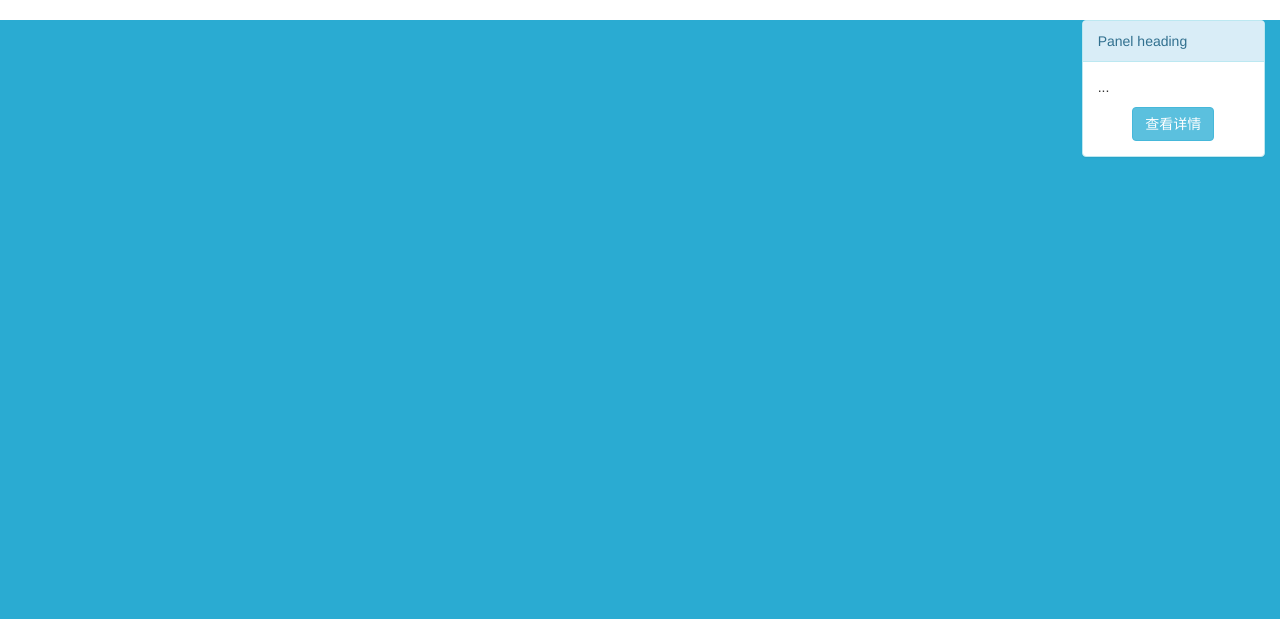
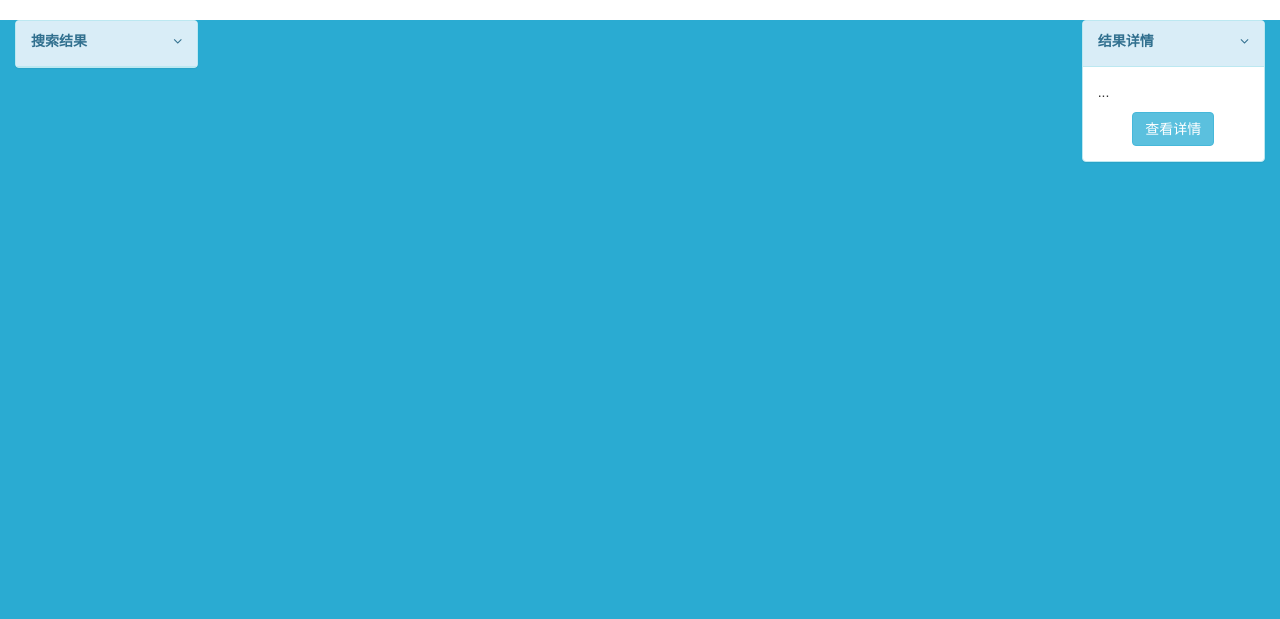
Before and after one commit to kingwcx/graph, a Django app: page /index/result/ in a window 1280 px wide. Shown: the part 52-671 px from the top of the page. Run offline with Django 3.2, Linux system fonts and the light colour scheme; parts of the project's set-up code (start-up, migrations or seed data) failed here and were passed over; some libraries are stand-ins or nearby versions.

Commit message:
3.23 mid

```diff
--- a/templates/result.html
+++ b/templates/result.html
@@ -1,9 +1,23 @@
 {% extends 'index_nav.html' %}
 
 {% block content %}
-    <div class="row">
+    <div class="row visible-sm visible-xs">
+        <div  class="col-sm-4 col-xs-12 pull-left" style="left:0;position: absolute; Z-INDEX:2;">
+            <span><i class="fa fa-list"></i></span>
+        </div>
+    </div>
+    <div class="row visible-sm visible-xs">
+        <div class="col-sm-4 col-xs-12 pull-right" style="right:0;position: absolute; Z-INDEX:2;">
+            <span><i class="fa fa-list"></i></span>
+        </div>
+    </div>
+    <div class="row visible-md visible-lg">
         <div class="col-lg-2 col-md-3 col-sm-4 col-xs-12 pull-right" style="left:0;position: absolute; Z-INDEX:2;">
-            <ul class="list-group">
+            <div id="result-panel" class="panel panel-info  visible-md visible-lg">
+                <div id="result-panel-head" class="panel-heading">
+                    <label>搜索结果</label> <span class="pull-right"><i id="result-panel-span" class="fa fa-angle-down"></i></span>
+                </div>
+                <ul id="result-panel-body" class="list-group">
                 {% for key,value in data.items %}
                     <li id="{{ key }}" class="list-group-item">
                         <span class="label label-info">{{ forloop.counter }}</span> {{ value }}
@@ -12,10 +26,13 @@
                  </ul>
             </div>
         </div>
-    <div class="row">
-        <div class="col-lg-2 col-md-3 col-sm-4 col-xs-12 pull-right" style="right:0;position: absolute; Z-INDEX:2;">
+    </div>
+    <div class="row visible-md visible-lg">
+        <div class="col-lg-2 col-md-3 col-sm-4 col-xs-12 pull-right  visible-md visible-lg" style="right:0;position: absolute; Z-INDEX:2;">
             <div id="panel" class="panel panel-info">
-                <div id="panel-head" class="panel-heading">Panel heading</div>
+                <div id="panel-head" class="panel-heading">
+                    <label>结果详情</label><span  class="pull-right"><i id="panel-span" class="fa fa-angle-down"></i></span>
+                </div>
                 <div id="panel-body" class="panel-body">
                     <p>...</p>
                     <form action="{% url 'front:object_detail' %}" method="post">
@@ -87,7 +104,7 @@
         ];
         function edit_panel(current_data)
         {
-            $("#panel-head").text(current_data.property.name);
+            $("#panel-head label:first").text(current_data.property.name);
             var txt1=$("<p></p>").text(current_data.property.description);  // 使用 jQuery 创建文本
             $("#panel-body p:first").remove();
             $("#panel-body").prepend(txt1);        // 追加新元素
@@ -99,11 +116,11 @@
             node.animate({
                       style: {
                           backgroundColor: 'red',
-                          width: '50px',
-                          height: '50px'
+                          width: '60px',
+                          height: '60px'
                       }
                 }, {
-                    duration: 1000
+                    duration: 500
                 });
         }
         function create_graph(data){
@@ -140,8 +157,10 @@
             },
                 function(data){
                 edit_panel(data.current_data);
-
                 cy = create_graph(data);
+                str1 = "[id ='" + data.current_data.id + "']";
+                node = cy.nodes(str1);
+                highlight_node(node);
                 cy.on('tap', 'node', function(evt){
                     var node = evt.target;
                     console.log( 'tapped ' + node);
@@ -150,11 +169,13 @@
                         id:node.id(),
                     },
                         function(data) {
-                            cy.remove('node[id != '+ node.id() +']');
+                            str = "[id !='" + node.id() + "']";
+                            node = cy.nodes(str);
+                            cy.remove(str);
                             cy.add(data.elements);
                             var layout = cy.layout({
                                 name: 'concentric',
-                                fit:true,
+                                fit:false,
                                 padding: 30, // the padding on fit
                                 startAngle:4/ 2 * Math.PI, // where nodes start in radians
                                 sweep: undefined, // how many radians should be between the first and last node (defaults to full circle)
@@ -170,5 +191,11 @@
                 });
             });
         });
+        $("#result-panel-span").click(function(){
+            $("#result-panel-body").slideToggle();
+        });
+        $("#panel-span").click(function(){
+            $("#panel-body").slideToggle();
+        });
     </script>
 {% endblock %}
```
Also changed, not shown: templates/index.html (+9 -2 lines). Lines whose indentation alone changed are shown as unchanged.
